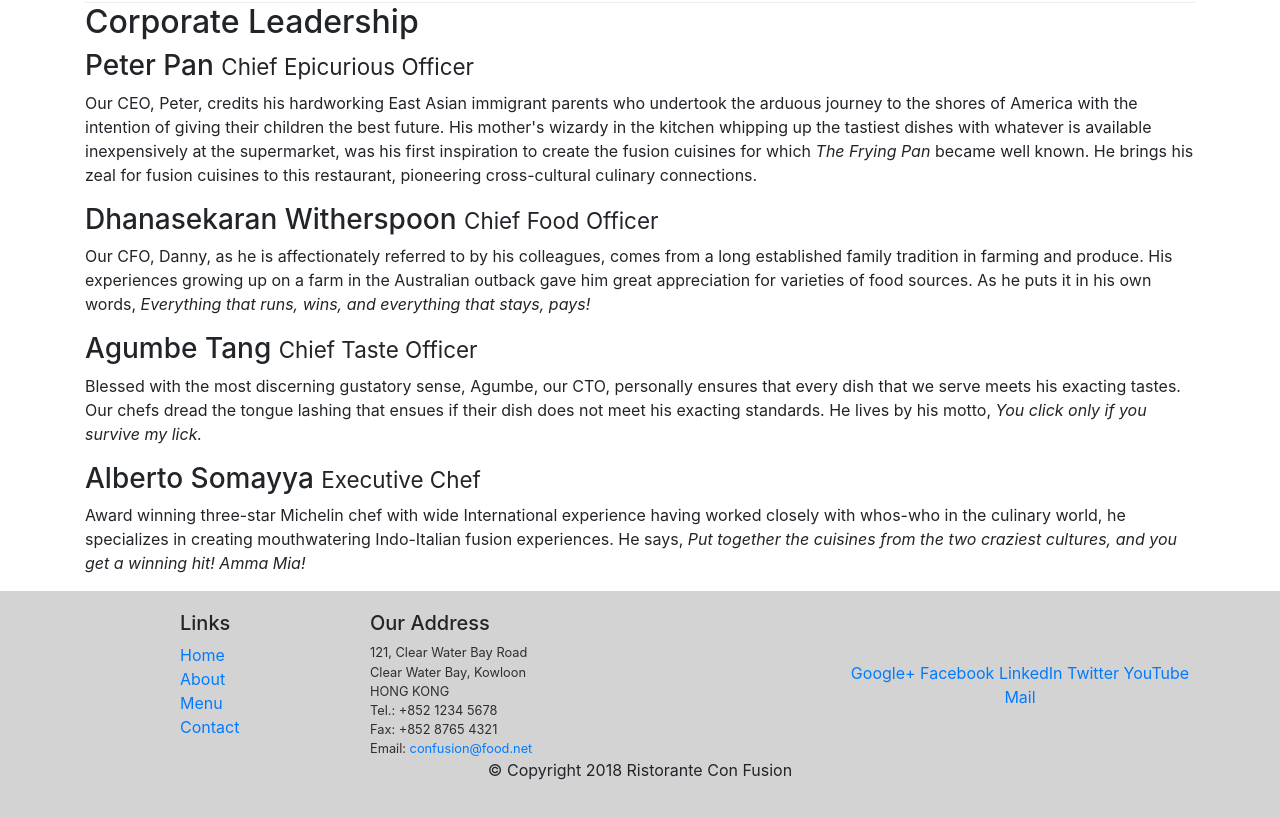
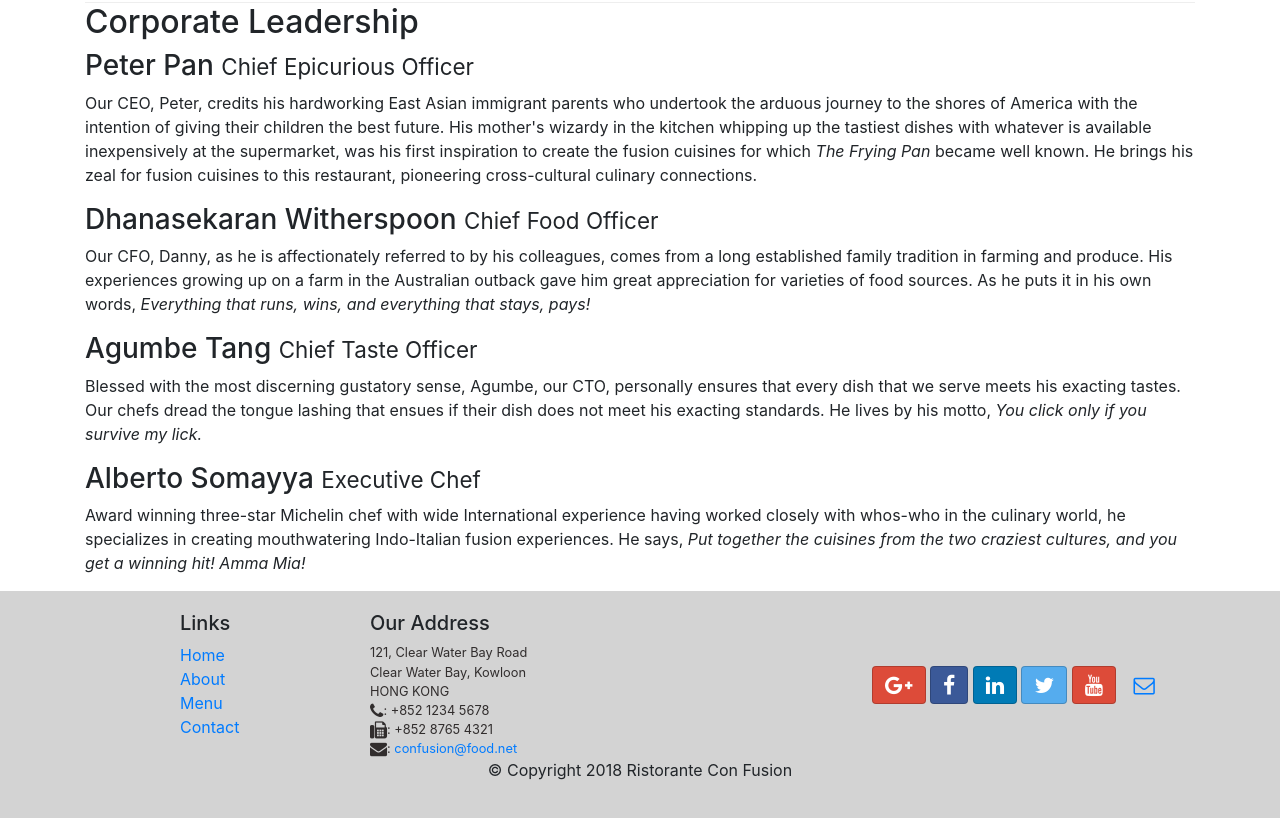
Before and after one commit to jagrutharutla/BootStrap, a website: page aboutus.html in a window 1280 px wide. Shown: the part 862-1680 px from the top of the page. Drawn offline with nearby package versions, Linux system fonts and the light colour scheme.

Commit message:
icon font

```diff
--- a/aboutus.html
+++ b/aboutus.html
@@ -11,6 +11,8 @@
 
      <!-- Bootstrap CSS -->
      <link rel="stylesheet" href="node_modules/bootstrap/dist/css/bootstrap.min.css">
+     <link rel="stylesheet" href="node_modules/font-awesome/css/font-awesome.min.css">
+    <link rel="stylesheet" href="node_modules/bootstrap-social/bootstrap-social.css">
      <link rel="stylesheet" href="css/styles.css"
 
 
@@ -26,13 +28,13 @@
             <a class="navbar-brand mr-auto" href="./index.html">Ristorante Con Fusion</a>
             <div class="collapse navbar-collapse " id="Navbar">
                 <ul class="navbar-nav mr-auto">
-                    <li class="nav-item "><a class="nav-link" href="./index.html">Home</a></li>
+                    <li class="nav-item "><a class="nav-link" href="./index.html"><span class="fa fa-home fa-lg"></span>Home</a></li>
 
-                    <li class="nav-item active"><a class="nav-link" href="#">About</a></li>
+                    <li class="nav-item active"><a class="nav-link" href="#"><span class="fa fa-info fa-lg"></span> About</a></li>
 
-                    <li class="nav-item"><a class="nav-link" href="#">Menu</a></li>
+                    <li class="nav-item"><a class="nav-link" href="#"><span class="fa fa-list fa-lg"></span> Menu</a></li>
 
-                    <li class="nav-item"><a class="nav-link" href="#">Contact</a></li>
+                    <li class="nav-item"><a class="nav-link" href="#"><span class="fa fa-address-card fa-lg"></span> Contact</a></li>
 
                 </ul>
             </div>
@@ -120,19 +122,19 @@
 		              121, Clear Water Bay Road<br>
 		              Clear Water Bay, Kowloon<br>
 		              HONG KONG<br>
-		              Tel.: +852 1234 5678<br>
-		              Fax: +852 8765 4321<br>
-		              Email: <a href="mailto:confusion@food.net">confusion@food.net</a>
+		              <i class="fa fa-phone fa-lg"></i>: +852 1234 5678<br>
+		              <i class="fa fa-fax fa-lg"></i>: +852 8765 4321<br>
+		              <i class="fa fa-envelope fa-lg"></i>: <a href="mailto:confusion@food.net">confusion@food.net</a>
 		           </address>
                 </div>
                 <div class="col-12 col-sm-4 align-self-center">
                     <div class="text-center">
-                        <a href="http://google.com/+">Google+</a>
-                        <a href="http://www.facebook.com/profile.php?id=">Facebook</a>
-                        <a href="http://www.linkedin.com/in/">LinkedIn</a>
-                        <a href="http://twitter.com/">Twitter</a>
-                        <a href="http://youtube.com/">YouTube</a>
-                        <a href="mailto:">Mail</a>
+                        <a class="btn btn-socila-icon btn-google" href="http://google.com/+"><i class="fa fa-google-plus fa-lg"></i></a>
+                        <a class="btn btn-socila-icon btn-facebook" href="http://www.facebook.com/profile.php?id="><i class="fa fa-facebook fa-lg"></i></a>
+                        <a class="btn btn-socila-icon btn-linkedin" href="http://www.linkedin.com/in/"><i class="fa fa-linkedin fa-lg"></i></a>
+                        <a class="btn btn-socila-icon btn-twitter" href="http://twitter.com/"><i class="fa fa-twitter fa-lg"></i></a>
+                        <a class="btn btn-socila-icon btn-google" href="http://youtube.com/"><i class="fa fa-youtube fa-lg"></i></a>
+                        <a class="btn btn-socila-icon" href="mailto:"><i class="fa fa-envelope-o fa-lg"></i></a>
                     </div>
                 </div>
            </div>
--- a/package.json
+++ b/package.json
@@ -15,6 +15,8 @@
   },
   "dependencies": {
     "bootstrap": "^4.0.0",
+    "bootstrap-social": "^5.1.1",
+    "font-awesome": "^4.7.0",
     "jquery": "^3.3.1",
     "popper.js": "^1.12.9"
   }
```
Also changed, not shown: index.html (+15 -13 lines), 1 other file.
